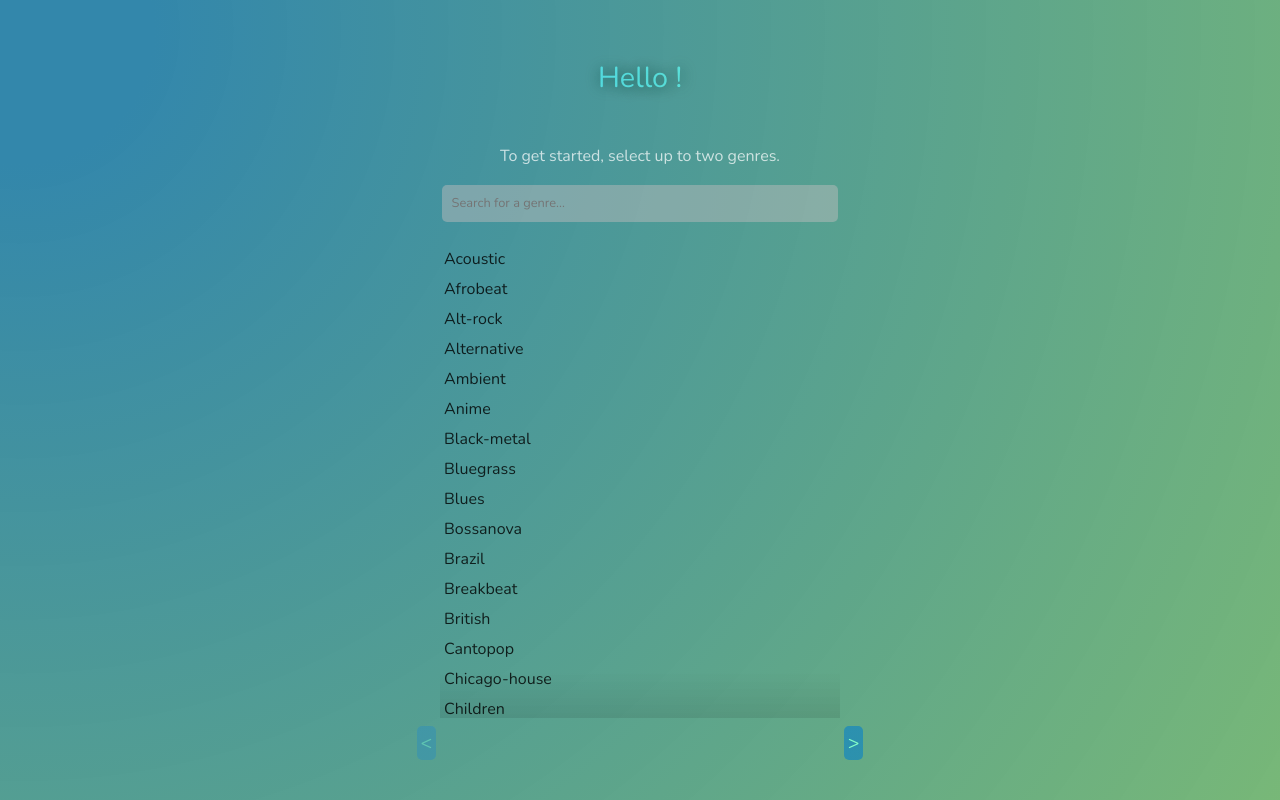
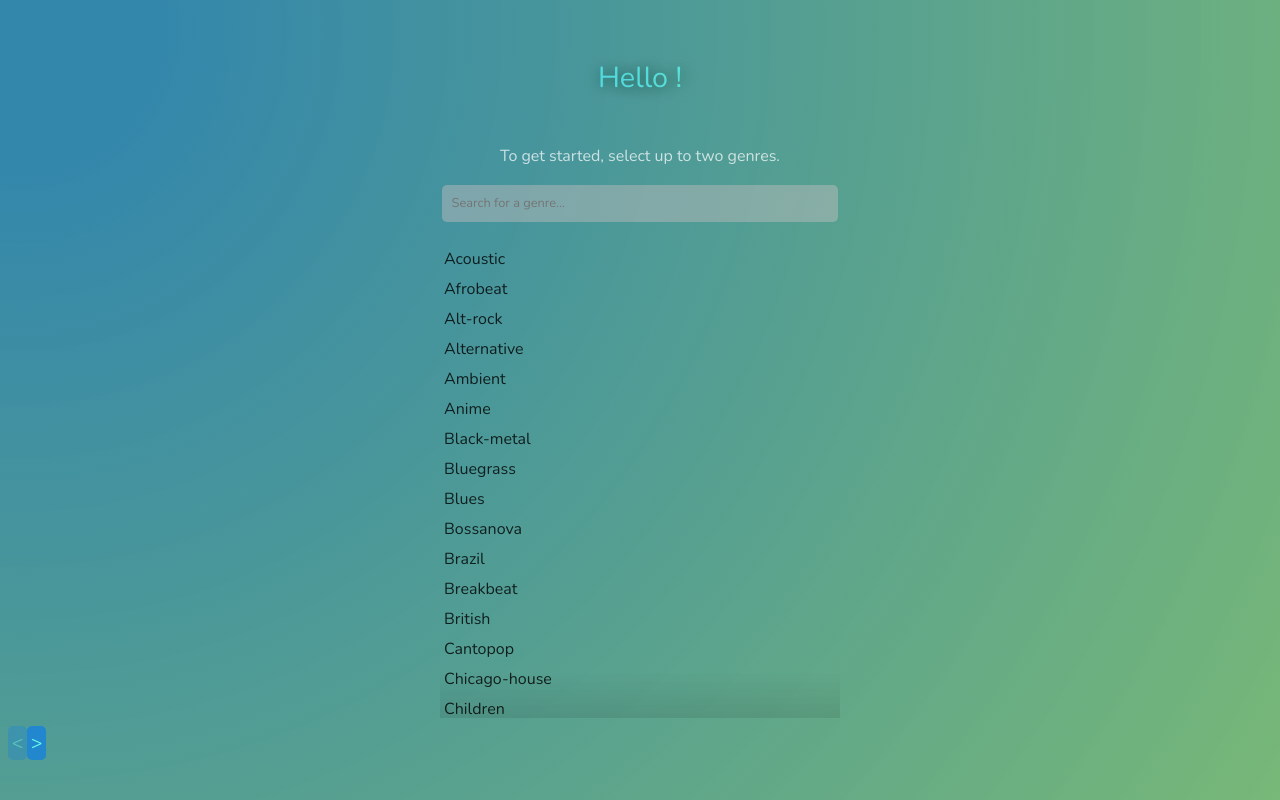
Before and after one commit to tori-morales/tori-morales.github.io, a plain HTML site: page goodplaylists4goodpeople/success/index.html in a window 1280 px wide. Drawn offline with nearby package versions, Linux system fonts and the light colour scheme; no server answers.

Commit message:
making nav buttons square

```diff
--- a/goodplaylists4goodpeople/css/main.scss
+++ b/goodplaylists4goodpeople/css/main.scss
@@ -188,6 +188,8 @@ button {
 
 #nav {
   width: 100%;
+  width: 2em;
+  height: 2em;
   box-sizing: border-box;
   height: fit-content;
   bottom: 0;
```
Also changed, not shown: goodplaylists4goodpeople/css/main.css, 1 other file.
